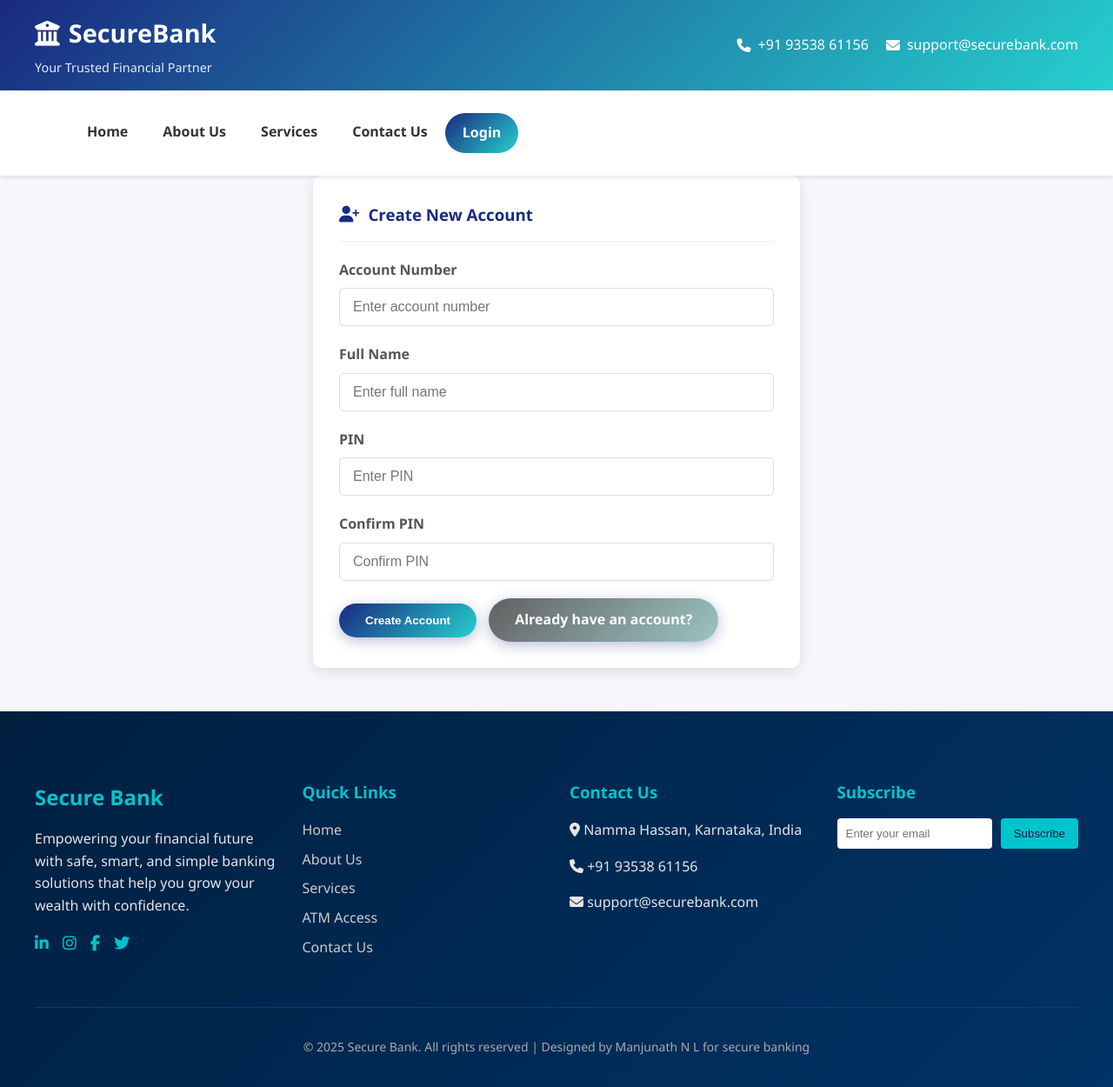
After one commit to ManjunathNL13/secure-bank-app, a Django app: page /register/ in a window 1280 px wide. The commit adds this page. Shown: the whole page at 87% size. Run offline with Django 5.2, Linux system fonts and the light colour scheme.

Commit message:
Add user registration feature with registration form and templates

```diff
--- a/bankapp/forms.py
+++ b/bankapp/forms.py
@@ -1,4 +1,5 @@
 from django import forms
+from .models import Account
 
 class LoginForm(forms.Form):
     acc_number = forms.CharField(
@@ -27,3 +28,34 @@ class WithdrawForm(forms.Form):
         decimal_places=2,
         widget=forms.NumberInput(attrs={'class': 'form-control', 'placeholder': 'Enter amount', 'min': '0', 'step': '0.01'})
     )
+
+class RegistrationForm(forms.ModelForm):
+    confirm_pin = forms.CharField(
+        label="Confirm PIN",
+        max_length=10,
+        widget=forms.PasswordInput(attrs={'class': 'form-control', 'placeholder': 'Confirm PIN'})
+    )
+
+    class Meta:
+        model = Account
+        fields = ['acc_number', 'name', 'pin']
+        widgets = {
+            'acc_number': forms.TextInput(attrs={'class': 'form-control', 'placeholder': 'Enter account number'}),
+            'name': forms.TextInput(attrs={'class': 'form-control', 'placeholder': 'Enter full name'}),
+            'pin': forms.PasswordInput(attrs={'class': 'form-control', 'placeholder': 'Enter PIN'}),
+        }
+        labels = {
+            'acc_number': 'Account Number',
+            'name': 'Full Name',
+            'pin': 'PIN',
+        }
+
+    def clean(self):
+        cleaned_data = super().clean()
+        pin = cleaned_data.get('pin')
+        confirm_pin = cleaned_data.get('confirm_pin')
+
+        if pin and confirm_pin and pin != confirm_pin:
+            raise forms.ValidationError("PIN and Confirm PIN do not match")
+
+        return cleaned_data
--- a/bankapp/urls.py
+++ b/bankapp/urls.py
@@ -4,6 +4,8 @@ from . import views
 urlpatterns = [
     path('', views.index, name='index'),
     path('login/', views.login_view, name='login'),
+    path('register/', views.register_view, name='register'),
+    path('registration_success/', views.registration_success_view, name='registration_success'),
     path('dashboard/', views.dashboard_view, name='dashboard'),
     path('deposit/', views.deposit_view, name='deposit'),
     path('withdraw/', views.withdraw_view, name='withdraw'),
--- a/bankapp/views.py
+++ b/bankapp/views.py
@@ -2,7 +2,7 @@ from django.shortcuts import render, get_object_or_404, redirect
 from django.http import HttpResponse
 import csv
 from .models import Account, Transaction
-from .forms import LoginForm, DepositForm, WithdrawForm
+from .forms import LoginForm, DepositForm, WithdrawForm, RegistrationForm
 
 def index(request):
     context = {
@@ -27,6 +27,29 @@ def contact_view(request):
         'is_home_page': False
     }
     return render(request, 'contact.html', context)
+
+def register_view(request):
+    if request.method == 'POST':
+        form = RegistrationForm(request.POST)
+        if form.is_valid():
+            account = form.save(commit=False)
+            account.balance = 0  # Set initial balance to 0
+            account.save()
+            return redirect('registration_success')
+    else:
+        form = RegistrationForm()
+
+    context = {
+        'form': form,
+        'is_home_page': False
+    }
+    return render(request, 'register.html', context)
+
+def registration_success_view(request):
+    context = {
+        'is_home_page': False
+    }
+    return render(request, 'registration_success.html', context)
 
 def login_view(request):
     error = None
--- a/templates/index.html
+++ b/templates/index.html
@@ -7,6 +7,7 @@
     <p>Access your accounts securely and manage your finances with our easy-to-use ATM services.</p>
     <div style="text-align: center; margin-top: 30px;">
         <a href="{% url 'login' %}" class="btn">User Login</a>
+        <a href="{% url 'register' %}" class="btn btn-secondary" style="margin-left: 10px;">Create New Account</a>
     </div>
 </div>
 {% endblock %}
--- a/templates/login.html
+++ b/templates/login.html
@@ -26,5 +26,9 @@
 
         <button type="submit" class="btn">Login</button>
     </form>
+
+    <div style="text-align: center; margin-top: 20px;">
+        <p>Don't have an account? <a href="{% url 'register' %}">Register here</a></p>
+    </div>
 </div>
 {% endblock %}
--- /dev/null
+++ b/templates/register.html
@@ -0,0 +1,55 @@
+{% extends 'base.html' %}
+{% block content %}
+<div class="card" style="max-width: 500px; margin: 0 auto;">
+    <div class="card-header">
+        <h3><i class="fas fa-user-plus"></i> Create New Account</h3>
+    </div>
+
+    <form method="post">
+        {% csrf_token %}
+
+        <div class="form-group">
+            <label for="{{ form.acc_number.id_for_label }}">Account Number</label>
+            {{ form.acc_number }}
+            {% if form.acc_number.errors %}
+                <div class="alert alert-error">
+                    {{ form.acc_number.errors }}
+                </div>
+            {% endif %}
+        </div>
+
+        <div class="form-group">
+            <label for="{{ form.name.id_for_label }}">Full Name</label>
+            {{ form.name }}
+            {% if form.name.errors %}
+                <div class="alert alert-error">
+                    {{ form.name.errors }}
+                </div>
+            {% endif %}
+        </div>
+
+        <div class="form-group">
+            <label for="{{ form.pin.id_for_label }}">PIN</label>
+            {{ form.pin }}
+            {% if form.pin.errors %}
+                <div class="alert alert-error">
+                    {{ form.pin.errors }}
+                </div>
+            {% endif %}
+        </div>
+
+        <div class="form-group">
+            <label for="{{ form.confirm_pin.id_for_label }}">Confirm PIN</label>
+            {{ form.confirm_pin }}
+            {% if form.confirm_pin.errors %}
+                <div class="alert alert-error">
+                    {{ form.confirm_pin.errors }}
+                </div>
+            {% endif %}
+        </div>
+
+        <button type="submit" class="btn">Create Account</button>
+        <a href="{% url 'login' %}" class="btn btn-secondary" style="margin-left: 10px;">Already have an account?</a>
+    </form>
+</div>
+{% endblock %}
```
Also changed, not shown: templates/registration_success.html (added, +22 -0 lines).
